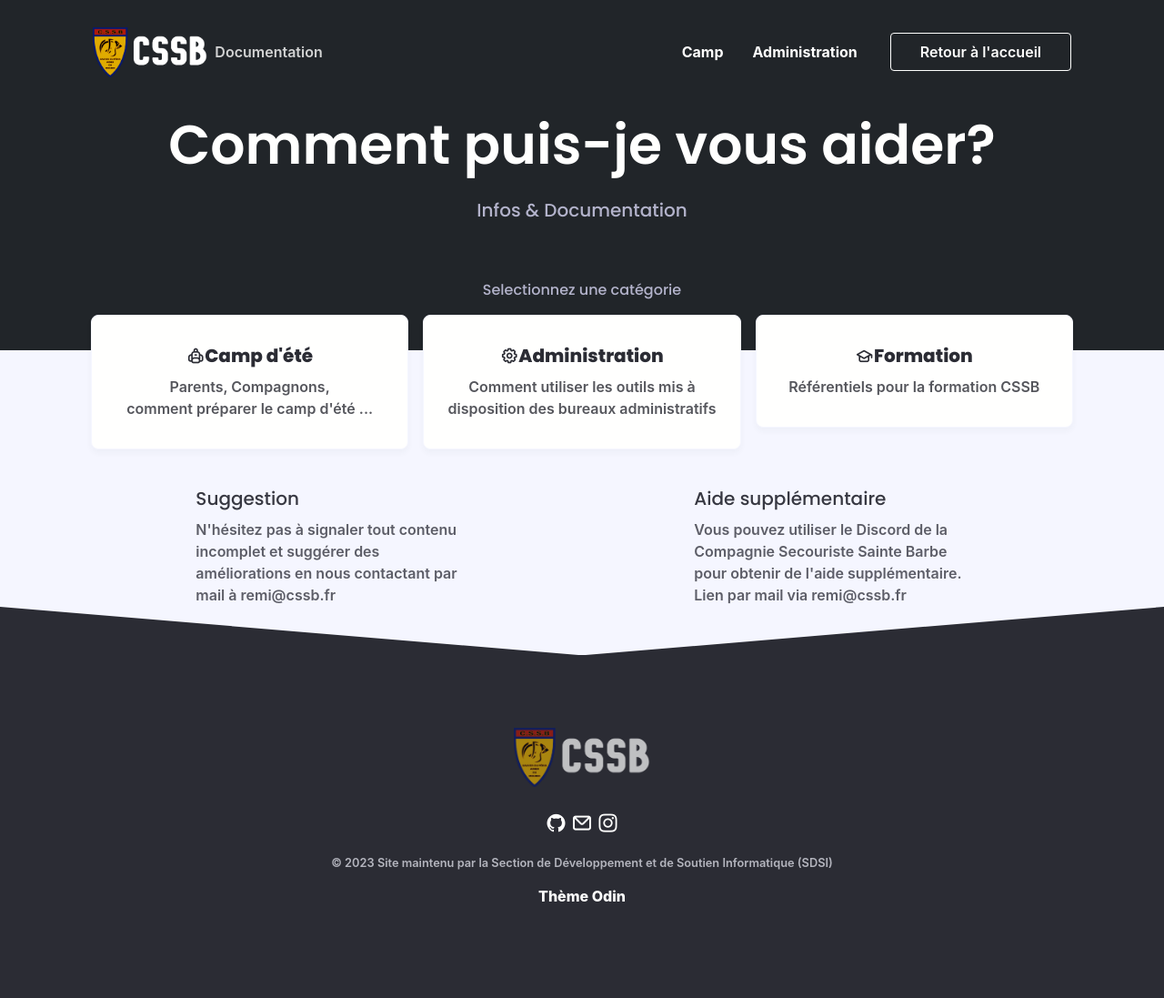
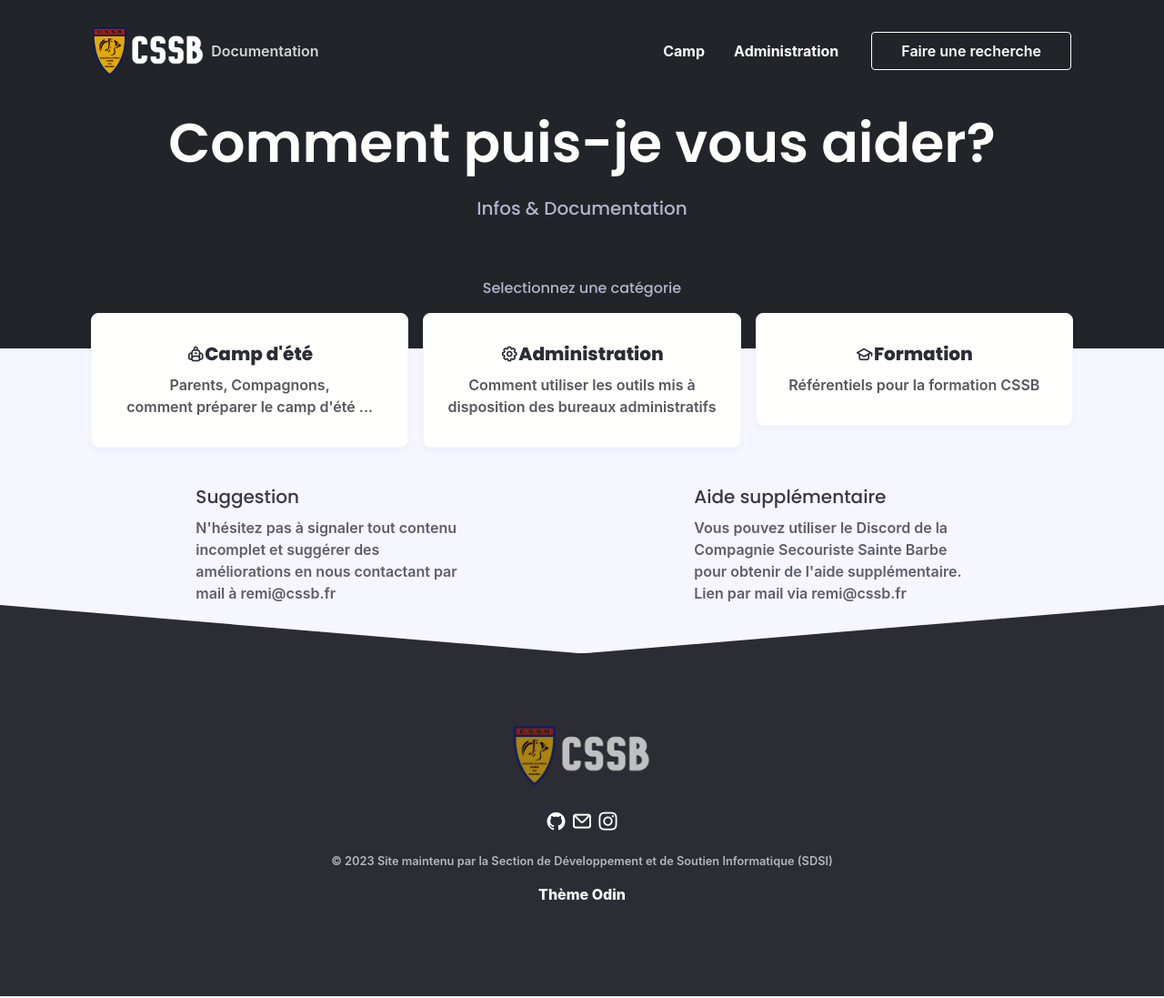
Before and after one commit to cssb-dev/infos, a Jekyll site: the page built from index.html, in a window 1280 px wide. Shown: the whole page at 91% size. Built offline with Jekyll 4.4.1, drawn with Linux system fonts in a browser that asks for light colours; some web fonts are replaced.

```diff
--- a/_config.yml
+++ b/_config.yml
@@ -53,8 +53,8 @@ nav_item_two_link: admin
 nav_item_three: #
 nav_item_three_link:
 
-nav_button: Retour à l'accueil
-nav_button_link:
+nav_button: Faire une recherche
+nav_button_link: search
 
 # More Help
 help_one_title: Suggestion
```
Also changed, not shown: search.html (renamed from sitemap.html).
